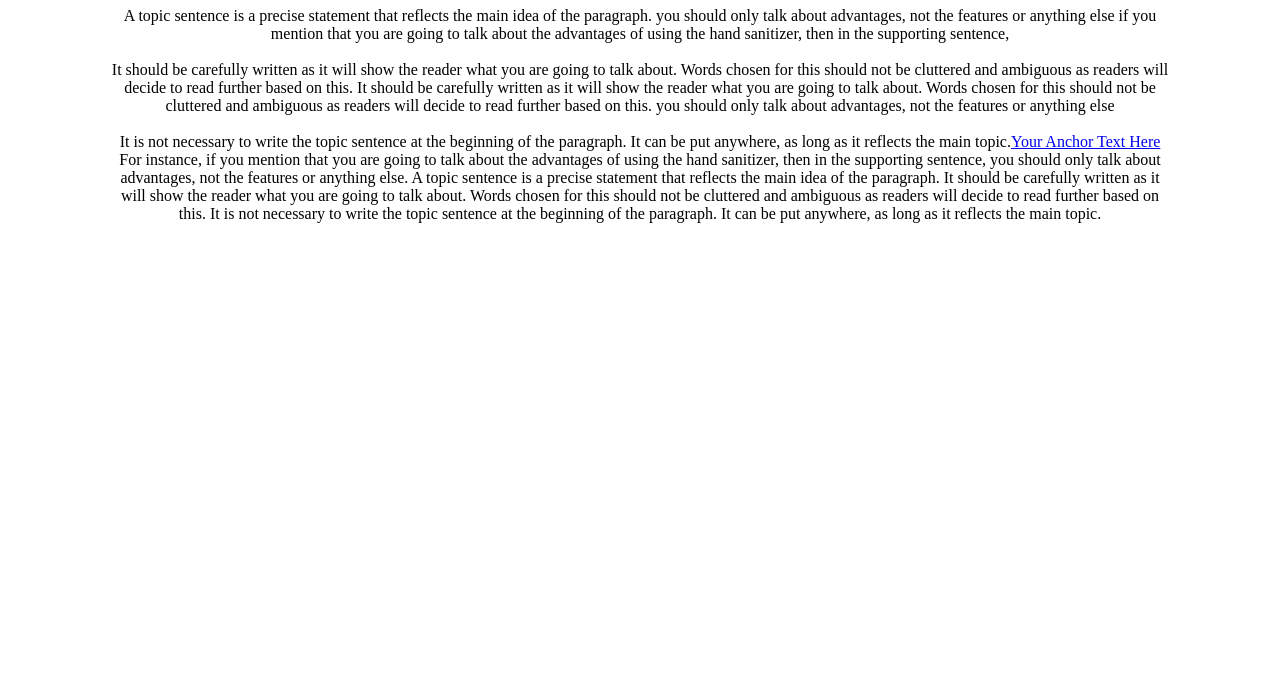
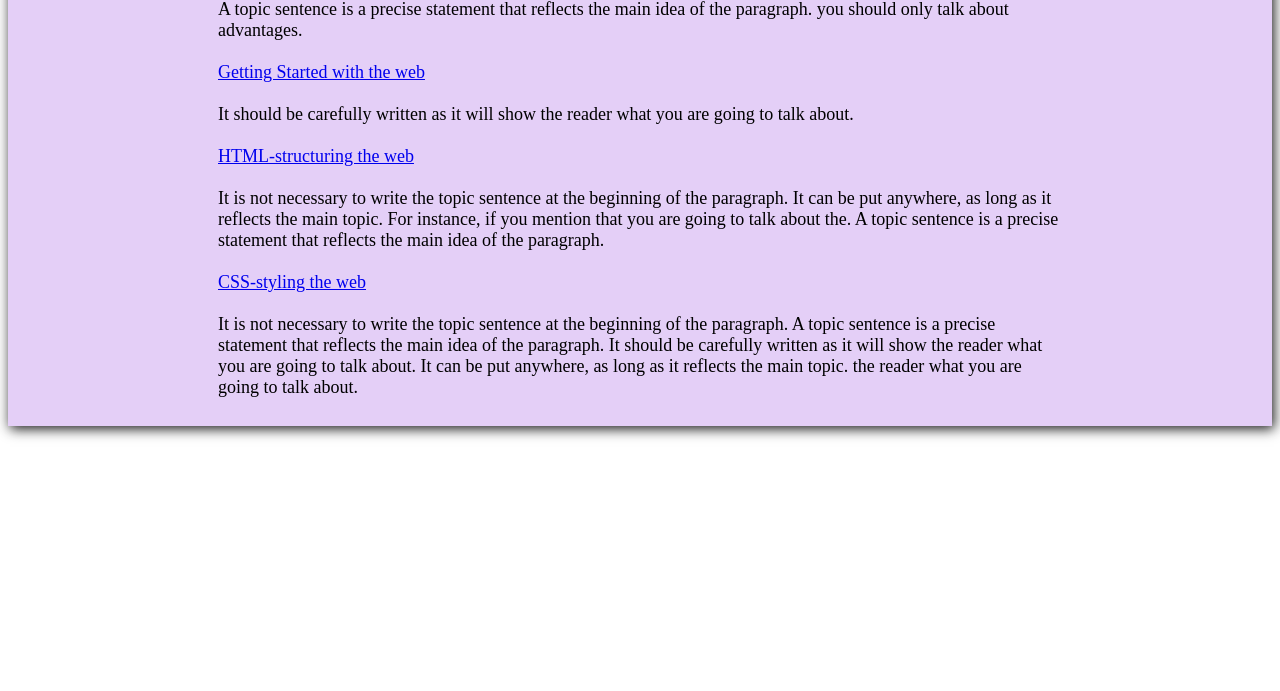
Before and after one commit to namishagurunani/React-projects, a plain HTML site: page day-2_hw/index.html in a window 1280 px wide. Shown: the part 109-800 px from the top of the page. Drawn offline with nearby package versions, Linux system fonts and the light colour scheme.

Commit message:
Project Completed

```diff
--- a/day-2_hw/index.html
+++ b/day-2_hw/index.html
@@ -1,4 +1,4 @@
-!<!DOCTYPE html>
+<!DOCTYPE html>
 <html lang="en">
 <head>
     <meta charset="UTF-8">
@@ -6,25 +6,36 @@
     <title>Document</title>
 </head>
 <body>
-    <div id="root" style="display: flex; padding: 10px 100px;">
+    <div id="root" style="display: flex; padding: 10px 210px; background-color: rgb(228, 207, 247); box-shadow: 2px 3px 12px rgb(0, 0, 0,0.9);">
         <!-- Your React content goes here -->
     </div>
     <script crossorigin src="https://unpkg.com/react@18/umd/react.development.js"></script>
     <script crossorigin src="https://unpkg.com/react-dom@18/umd/react-dom.development.js"></script>
     <script>
-        let container = React.createElement("div", { style: { textAlign: "center" } },
-            React.createElement("h1", null, "Learn Web Development"),
+        let container = React.createElement("div", { style: { textAlign: "left" , fontWeight: 500 , fontSize: 18} },
+            React.createElement("h1", null, "Topics covered"),
             React.createElement("p", null,
-                "A topic sentence is a precise statement that reflects the main idea of the paragraph. you should only talk about advantages, not the features or anything else if you mention that you are going to talk about the advantages of using the hand sanitizer, then in the supporting sentence,",
+                "A topic sentence is a precise statement that reflects the main idea of the paragraph. you should only talk about advantages.",
                 React.createElement("br"), // Line break
                 React.createElement("br"), // Line break
-                " It should be carefully written as it will show the reader what you are going to talk about. Words chosen for this should not be cluttered and ambiguous as readers will decide to read further based on this. It should be carefully written as it will show the reader what you are going to talk about. Words chosen for this should not be cluttered and ambiguous as readers will decide to read further based on this. you should only talk about advantages, not the features or anything else",
+                React.createElement("a", { href: "https://www.vedantu.com/english/paragraph-writing" }, "Getting Started with the web"),
                 React.createElement("br"), // Line break
                 React.createElement("br"), // Line break
-                " It is not necessary to write the topic sentence at the beginning of the paragraph. It can be put anywhere, as long as it reflects the main topic.", React.createElement("a", { href: "#your-link-target" }, "Your Anchor Text Here"),
-                " For instance, if you mention that you are going to talk about the advantages of using the hand sanitizer, then in the supporting sentence, you should only talk about advantages, not the features or anything else.",
-                " A topic sentence is a precise statement that reflects the main idea of the paragraph. It should be carefully written as it will show the reader what you are going to talk about. Words chosen for this should not be cluttered and ambiguous as readers will decide to read further based on this.",
-                " It is not necessary to write the topic sentence at the beginning of the paragraph. It can be put anywhere, as long as it reflects the main topic."
+                "It should be carefully written as it will show the reader what you are going to talk about.",
+                React.createElement("br"), // Line break
+                React.createElement("br"), // Line break
+                React.createElement("a", { href: "https://www.vedantu.com/english/paragraph-writing" }, "HTML-structuring the web"),
+                React.createElement("br"), // Line break
+                React.createElement("br"), // Line break
+                " It is not necessary to write the topic sentence at the beginning of the paragraph. It can be put anywhere, as long as it reflects the main topic.",
+                " For instance, if you mention that you are going to talk about the.",
+                " A topic sentence is a precise statement that reflects the main idea of the paragraph.",
+                React.createElement("br"), // Line break
+                React.createElement("br"), // Line break
+                React.createElement("a", { href: "https://www.vedantu.com/english/paragraph-writing" }, "CSS-styling the web"),
+                React.createElement("br"), // Line break
+                React.createElement("br"), // Line break
+                " It is not necessary to write the topic sentence at the beginning of the paragraph. A topic sentence is a precise statement that reflects the main idea of the paragraph. It should be carefully written as it will show the reader what you are going to talk about. It can be put anywhere, as long as it reflects the main topic. the reader what you are going to talk about."
             ),
         );
         ReactDOM.render(container, document.getElementById("root"));
```
Also changed, not shown: day-2_cw/index.html (+5 -5 lines).
